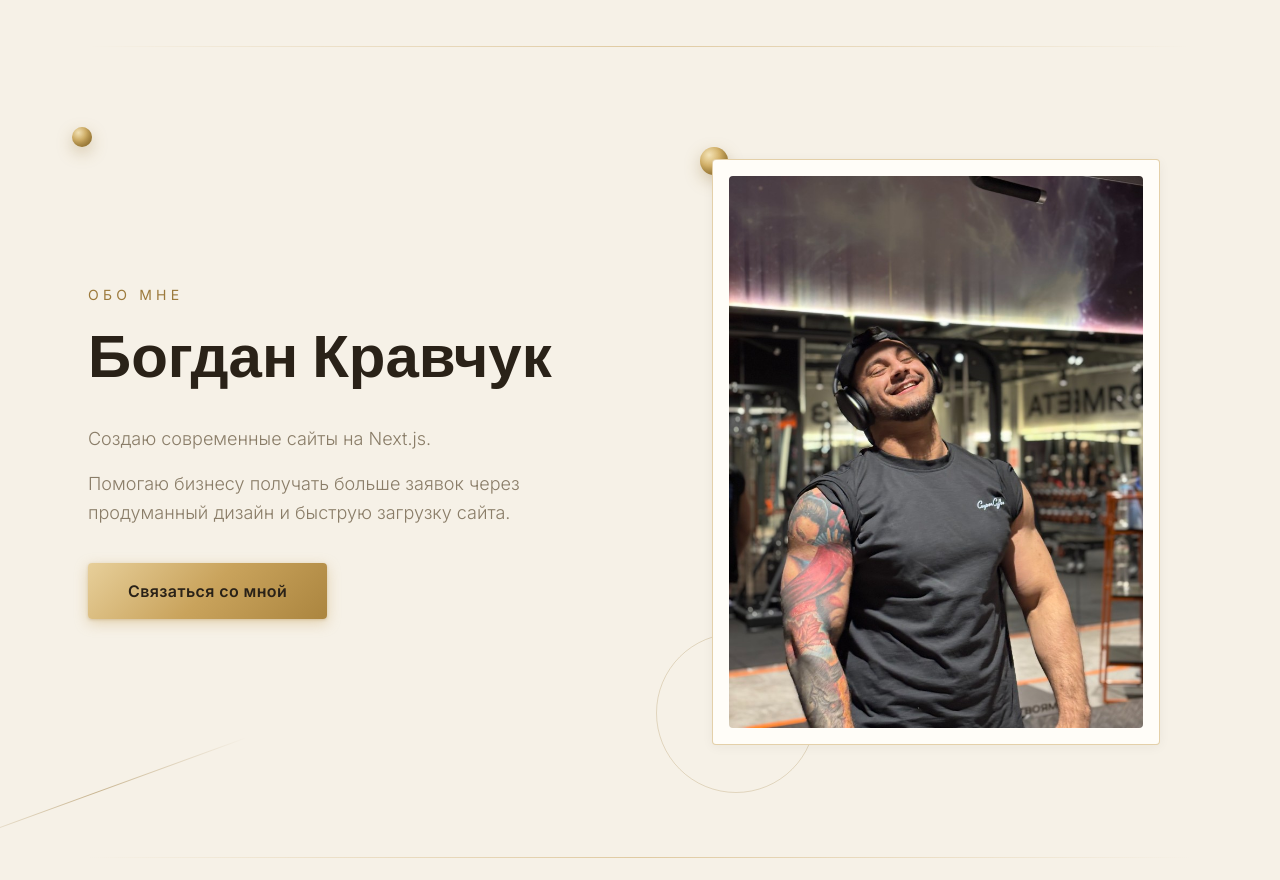
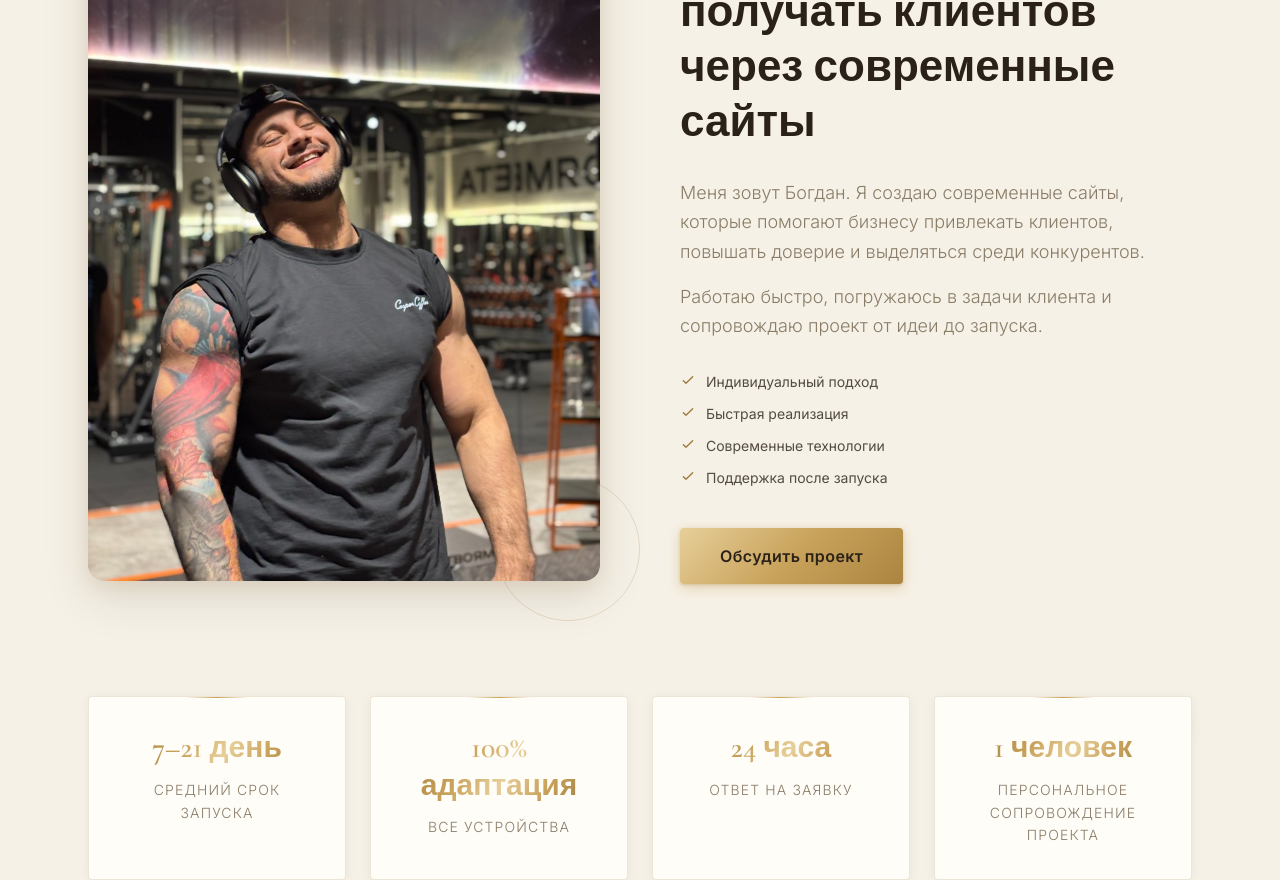
Before and after one commit to Bogdan140999/premium-web-studio, a Next.js app: page / in a window 1280 px wide. Shown: the part 889-1769 px from the top of the page. Built offline with nearby package versions, Linux system fonts and the light colour scheme.

Commit message:
Add premium About Me section after Hero

```diff
--- a/app/page.tsx
+++ b/app/page.tsx
@@ -299,6 +299,79 @@ export default function Home() {
         </div>
       </section>
 
+      {/* About */}
+      <section
+        id="обо-мне"
+        className="relative max-w-6xl mx-auto px-6 py-20 md:py-28"
+      >
+        <div className="gold-sphere w-5 h-5 top-12 right-6 hidden lg:block" />
+        <div className="gold-line w-64 top-24 left-[-6rem] rotate-[-18deg] hidden lg:block" />
+
+        <div className="grid md:grid-cols-2 gap-12 md:gap-16 lg:gap-20 items-center">
+          {/* Photo */}
+          <div className="relative mx-auto w-full max-w-md md:max-w-none">
+            <div className="gold-ring w-36 h-36 -bottom-10 -right-10 hidden lg:block opacity-60" />
+
+            <div className="relative aspect-[3/4] overflow-hidden rounded-2xl shadow-[0_16px_48px_rgba(42,34,24,0.12),0_6px_20px_rgba(201,163,92,0.18)]">
+              <Image
+                src="/bogdan.png"
+                alt="Богдан Кравчук"
+                fill
+                sizes="(max-width: 768px) 100vw, 28rem"
+                className="object-cover"
+              />
+            </div>
+          </div>
+
+          {/* Text */}
+          <div>
+            <p className="text-gold-dark text-sm tracking-[0.3em] uppercase mb-4">
+              Обо мне
+            </p>
+
+            <h2 className="font-display text-3xl md:text-4xl lg:text-[2.75rem] font-semibold leading-tight mb-7">
+              Помогаю бизнесу получать клиентов через современные сайты
+            </h2>
+
+            <div className="font-body text-muted text-lg leading-relaxed font-light mb-8 space-y-4">
+              <p>
+                Меня зовут Богдан. Я создаю современные сайты, которые помогают
+                бизнесу привлекать клиентов, повышать доверие и выделяться среди
+                конкурентов.
+              </p>
+              <p>
+                Работаю быстро, погружаюсь в задачи клиента и сопровождаю проект
+                от идеи до запуска.
+              </p>
+            </div>
+
+            <ul className="space-y-3 mb-10">
+              {[
+                "Индивидуальный подход",
+                "Быстрая реализация",
+                "Современные технологии",
+                "Поддержка после запуска",
+              ].map((feature) => (
+                <li
+                  key={feature}
+                  className="flex items-start gap-2.5 text-sm text-foreground/80"
+                >
+                  <CheckIcon />
+                  <span>{feature}</span>
+                </li>
+              ))}
+            </ul>
+
+            <a
+              href="#контакт"
+              className="btn-gold inline-flex items-center justify-center px-10 py-4 rounded-sm font-semibold tracking-wide"
+            >
+              Обсудить проект
+            </a>
+          </div>
+        </div>
+      </section>
+
       {/* Stats */}
       <section className="relative max-w-6xl mx-auto px-6 pb-16 md:pb-20">
         <div className="gold-sphere w-4 h-4 top-4 right-8 hidden lg:block" />
@@ -319,67 +392,6 @@ export default function Home() {
               </p>
             </article>
           ))}
-        </div>
-      </section>
-
-      {/* Divider */}
-      <div className="max-w-6xl mx-auto px-6">
-        <div className="h-px bg-gradient-to-r from-transparent via-gold/50 to-transparent" />
-      </div>
-
-      {/* About */}
-      <section
-        id="обо-мне"
-        className="relative max-w-6xl mx-auto px-6 py-20 md:py-28"
-      >
-        <div className="gold-sphere w-5 h-5 top-20 left-2 hidden lg:block" />
-        <div className="gold-line w-80 bottom-16 left-[-8rem] rotate-[-20deg] hidden lg:block" />
-
-        <div className="grid md:grid-cols-2 gap-12 md:gap-16 lg:gap-20 items-center">
-          {/* Text */}
-          <div>
-            <p className="text-gold-dark text-sm tracking-[0.3em] uppercase mb-4">
-              Обо мне
-            </p>
-
-            <h2 className="font-display text-4xl md:text-5xl lg:text-6xl font-semibold leading-tight mb-7">
-              Богдан Кравчук
-            </h2>
-
-            <div className="font-body text-muted text-lg leading-relaxed font-light mb-9 space-y-4">
-              <p>Создаю современные сайты на Next.js.</p>
-              <p>
-                Помогаю бизнесу получать больше заявок через продуманный дизайн
-                и быструю загрузку сайта.
-              </p>
-            </div>
-
-            <a
-              href="#контакт"
-              className="btn-gold inline-flex items-center justify-center px-10 py-4 rounded-sm font-semibold tracking-wide"
-            >
-              Связаться со мной
-            </a>
-          </div>
-
-          {/* Photo */}
-          <div className="relative mx-auto w-full max-w-md">
-            <div className="gold-ring w-40 h-40 -bottom-12 -left-14 hidden lg:block opacity-70" />
-            <div className="gold-sphere w-7 h-7 -top-3 -left-3 hidden md:block" />
-
-            {/* Passe-partout frame around the photo */}
-            <div className="card-luxury relative rounded-sm border !border-gold/50 p-3 md:p-4">
-              <div className="relative aspect-[3/4] overflow-hidden rounded-sm">
-                <Image
-                  src="/bogdan.png"
-                  alt="Богдан Кравчук"
-                  fill
-                  sizes="(max-width: 768px) 100vw, 28rem"
-                  className="object-cover"
-                />
-              </div>
-            </div>
-          </div>
         </div>
       </section>
 
```
